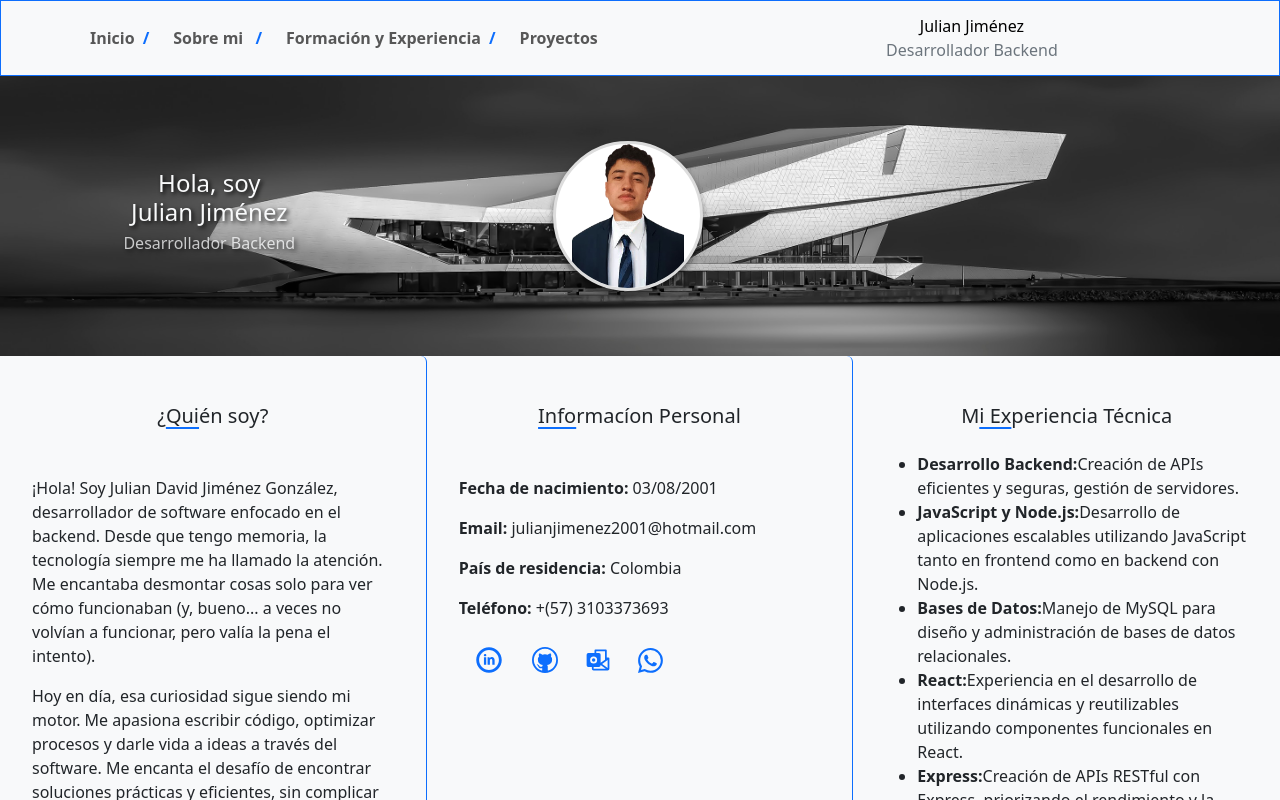
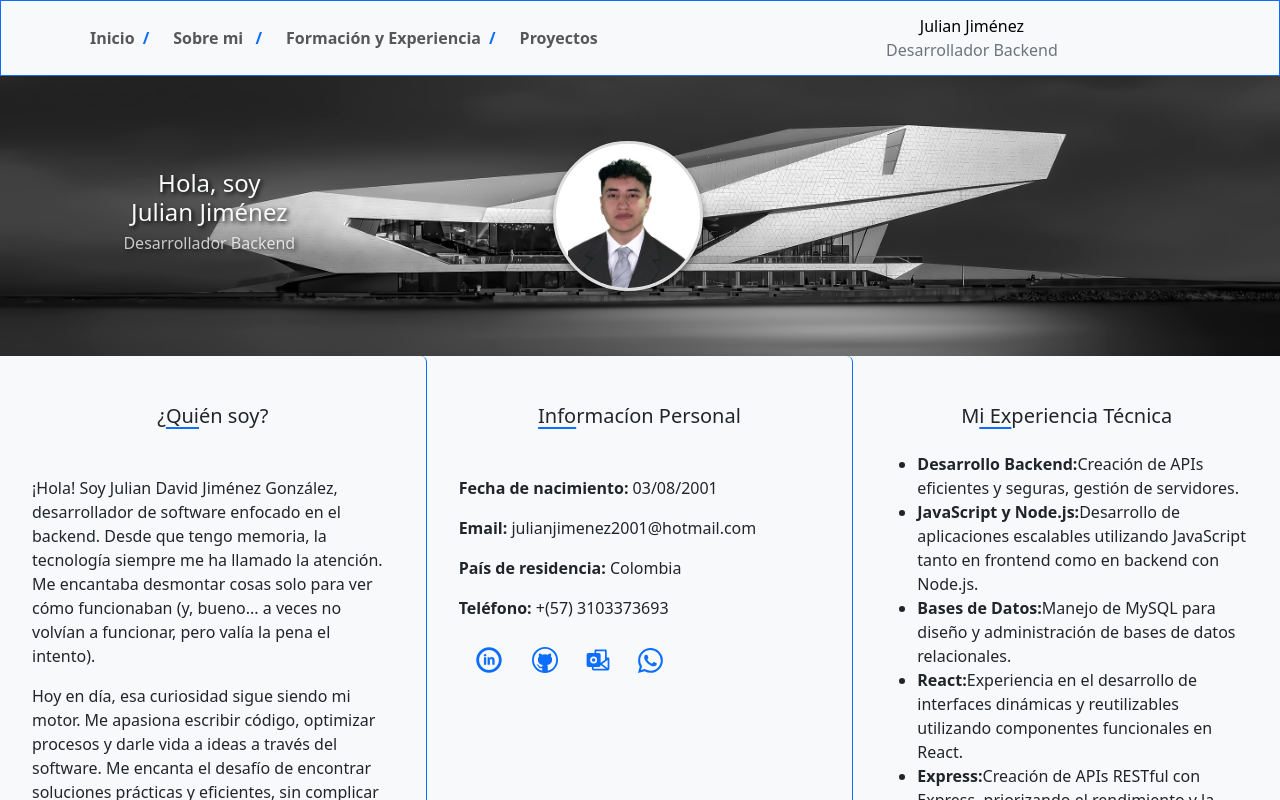
Before and after one commit to Julianjg21/portafolio, a React (Create React App) app: page / in a window 1280 px wide. Shown: the top 800 px of the page. Built offline with nearby package versions, Linux system fonts and the light colour scheme.

Commit message:
Adjust the element position in App.css and update the profile picture

```diff
--- a/src/App.css
+++ b/src/App.css
@@ -20,7 +20,7 @@
   width: 125px;
   height: 180px;
   position: relative;
-  top: 0.8rem;
+  top: 0.1rem;
 }
 
 /* 🔹 CUSTOM UNDERLINE */
```
Also changed, not shown: src/assets/hero_images/photo.png.
